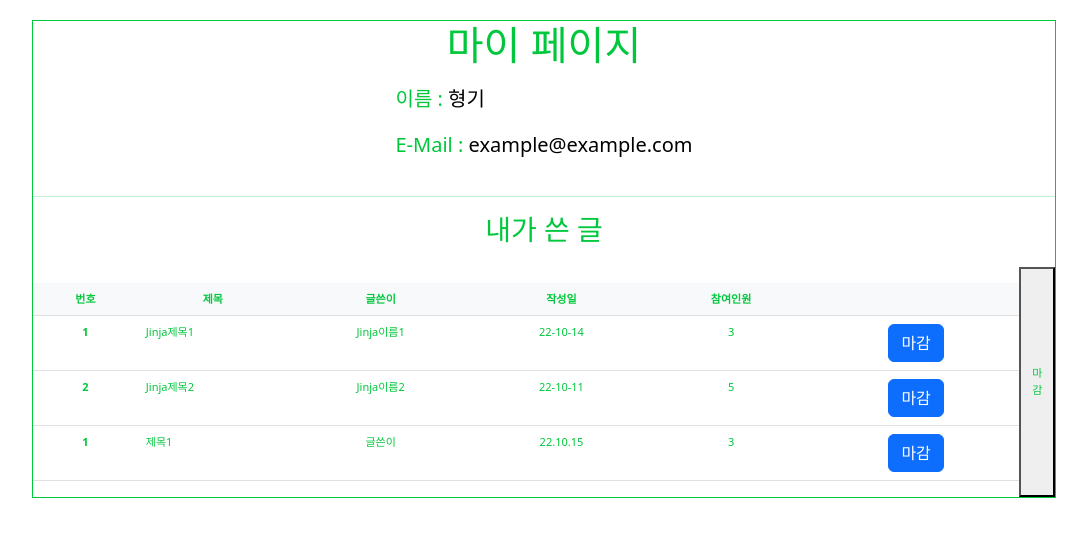
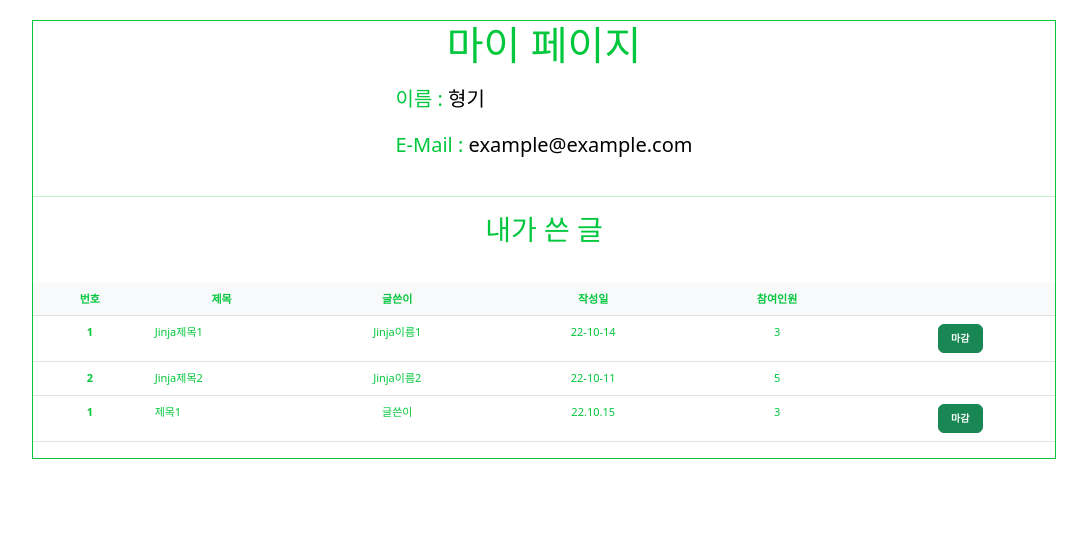
Before and after one commit to Denia-park/KraftonJungle_1st_Week0_Team_1, a Flask app: page /mypage in a window 1280 px wide. Shown: the top 537 px of the page, without its empty margins (96-1183 px from the left). Run offline with Flask 2, Linux system fonts and the light colour scheme.

Commit message:
마이페이지 - 모집중이 떠있을때만 마감 버튼 활성화 - 버튼 사이즈 수정

```diff
--- a/app.py
+++ b/app.py
@@ -126,7 +126,7 @@ def login():
 @app.route('/mypage')
 def mypage_page():
     table_infos = [
-        {"idx": 1, "title": "Jinja제목1", "name": "Jinja이름1", "post-date": "22-10-14", "join-num": 3},
+        {"idx": 1, "title": "Jinja제목1", "name": "Jinja이름1", "status": "모집중", "post-date": "22-10-14", "join-num": 3},
         {"idx": 2, "title": "Jinja제목2", "name": "Jinja이름2", "post-date": "22-10-11", "join-num": 5}
     ]
     return render_template('mypage.html', name1="형기", tableInfoList=table_infos)
--- a/templates/mypage.html
+++ b/templates/mypage.html
@@ -78,6 +78,11 @@
             color: black;
         }
 
+        .smallSize {
+            font-size: 10px;
+            font-weight: bold;
+        }
+
     </style>
 </head>
 <body>
@@ -122,9 +127,12 @@
                     <td>{{ tableInfo["post-date"] }}</td>
                     <td>{{ tableInfo["join-num"] }}</td>
                     <td>
-                        <button type="button" class="btn btn-primary" onclick="closePurchase({{ tableInfo["idx"] }})">
-                            마감
-                        </button>
+                        {% if tableInfo["status"] == "모집중" %}
+                            <button type="button" class="btn btn-success smallSize"
+                                    onclick="closePurchase({{ tableInfo["idx"] }})">
+                                마감
+                            </button>
+                        {% endif %}
                     </td>
                 </tr>
             {% endfor %}
@@ -135,16 +143,12 @@
                 <td>22.10.15</td>
                 <td>3</td>
                 <td>
-                    <button type="button" class="btn btn-primary" onclick="closePurchase(1)">마감
+                    <button type="button" class="btn btn-success smallSize" onclick="closePurchase(1)">마감
                     </button>
                 </td>
             </tr>
             </tbody>
         </table>
-
-        <button onclick="joinPurchase(1)">
-            마감
-        </button>
 
     </div>
 
```
